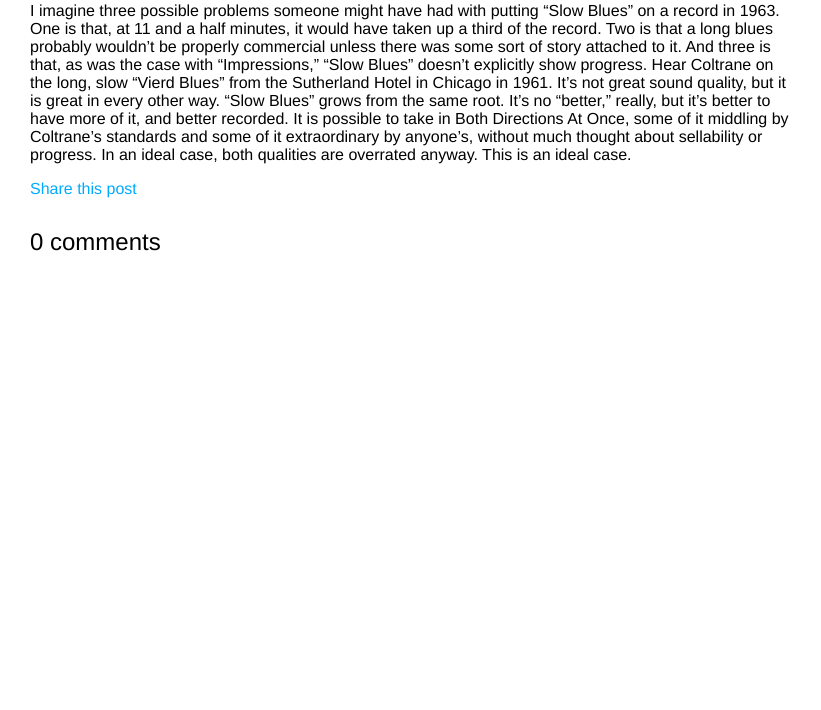
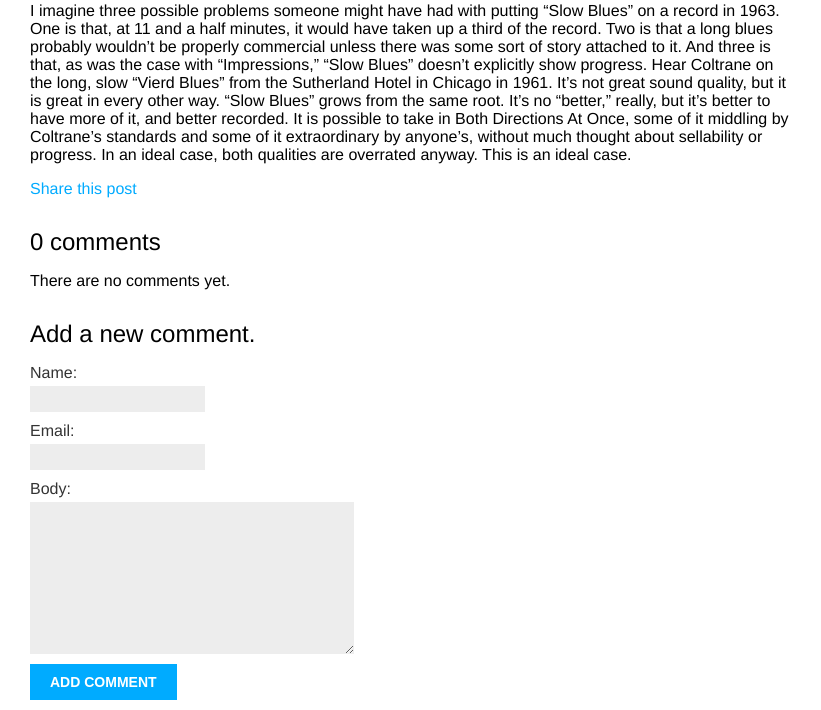
Before and after one commit to guajiropa/django2_by_example, a Django app: a page that uses blog/templates/blog/post/detail.html in a window 1280 px wide. Shown: the part 1702-2412 px from the top of the page, without its empty margins (0-821 px from the left). Before the commit the page ends 1953 px from the top, so only its background shows below. Run offline with Django 3.2, Linux system fonts and the light colour scheme; data comes from the database, SQL or seed files in the repository; both versions use the stored data as it was after the commit; parts of the project's set-up code (start-up, migrations or seed data) failed here and were passed over.

Commit message:
Added the comments form to the post pages

```diff
--- a/blog/forms.py
+++ b/blog/forms.py
@@ -16,6 +16,7 @@ class EmailPostForm(forms.Form):
         return 'This is an \'EmailPostForm\' object.'
 
 class CommentForm(forms.ModelForm):
+
     class Meta:
         model = Comment
         fields = ('name', 'email', 'body')
--- a/blog/models.py
+++ b/blog/models.py
@@ -7,6 +7,7 @@ from django.db import models
 from django.utils import timezone
 from django.contrib.auth.models import User
 from django.urls import reverse
+from taggit.managers import TaggableManager
 
 class PublishedManager(models.Manager):
 
@@ -31,6 +32,7 @@ class Post(models.Model):
     status = models.CharField(max_length=10, choices=STATUS_CHOICES, default='draft')
     objects = models.Manager() # The default manager
     published = PublishedManager() # Our custom manager
+    tags = TaggableManager()
 
     class Meta:
         ordering = ('-publish',)
--- a/blog/templates/blog/post/detail.html
+++ b/blog/templates/blog/post/detail.html
@@ -1,6 +1,6 @@
 <!--
 AUTHOR      :   Robert James Patterson
-DATE        :   12/15/18
+DATE        :   12/23/18
 SYNOPSIS    :   Work thru files for 'Dajngo 2 by Example' by Packt Publishing
 -->
 {% extends "blog/base.html" %}
@@ -14,11 +14,32 @@ SYNOPSIS    :   Work thru files for 'Dajngo 2 by Example' by Packt Publishing
     </p>
     {{ post.body|linebreaks }}
     <p>
-        <a href="{% url "blog:post_share" post.id  %}">
+        <a href="{% url 'blog:post_share' post.id  %}">
             Share this post
         </a>
     </p>
     {% with comments.count as total_comments %}
-    <h2> {{ total_comments }} comment{{ total_comments|pluralize }} </h2>
+        <h2> {{ total_comments }} comment{{ total_comments|pluralize }} </h2>
     {% endwith %}
+    {% for comment in comments %}
+    <div class="comment">
+        <p class="info">
+            Comment {{ forloop.counter }} by {{ comment.name }}
+            {{ comment.created }}
+        </p>
+        {{ comment.body|linebreaks }}
+    </div>
+    {% empty %}
+    <p>There are no comments yet.</p>
+    {% endfor %}
+    {% if new_comment %}
+    <h2>Your comment has been successfully added.</h2>
+    {% else %}
+    <h2>Add a new comment.</h2>
+    <form action="" method="post">
+        {{ comment_form.as_p }}
+        {% csrf_token %}
+        <p><input type="submit" value="Add Comment" /></p>
+    </form>
+    {% endif %}
 {% endblock %}
--- a/mysite/settings.py
+++ b/mysite/settings.py
@@ -38,6 +38,7 @@ INSTALLED_APPS = [
     'django.contrib.messages',
     'django.contrib.staticfiles',
     'blog.apps.BlogConfig',
+    'taggit',
 ]
 
 MIDDLEWARE = [
```
Also changed, not shown: blog/migrations/0003_post_tags.py (added), db.sqlite3.
